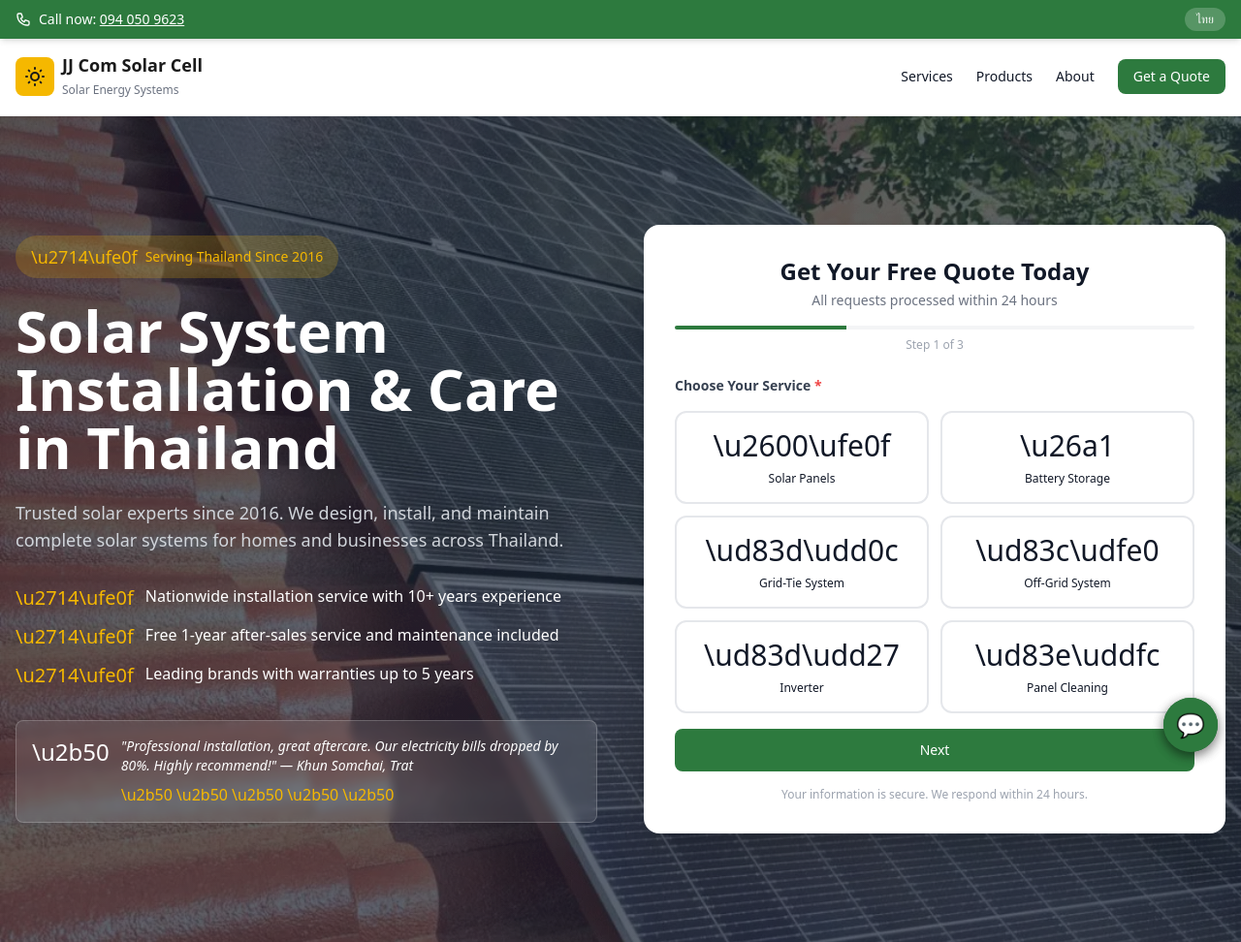
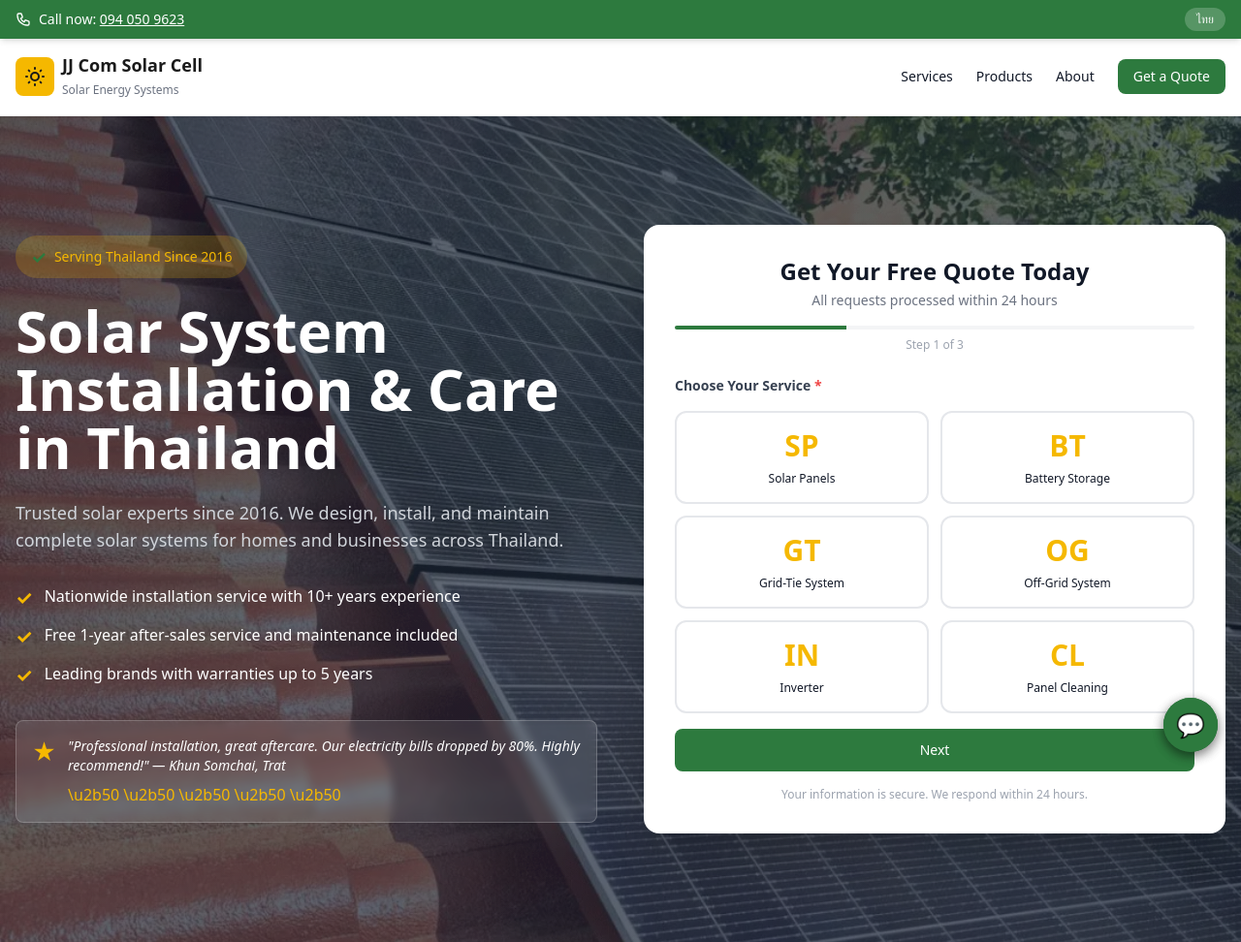
Before and after one commit to PerryTheImp/koh-chang-solar-cell, an Astro site: page / in a window 1280 px wide. Shown: the top 972 px of the page at 97% size. Built offline with nearby package versions, Linux system fonts and the light colour scheme; Astro itself is replaced by a stand-in of ours.

Commit message:
fix: use text-based service icons instead of emojis to avoid encoding issues

```diff
--- a/src/pages/index.astro
+++ b/src/pages/index.astro
@@ -78,28 +78,28 @@ const eduArticles = [
     <div class="relative max-w-7xl mx-auto px-4 py-20 md:py-28 grid lg:grid-cols-2 gap-12 items-center">
       <div>
         <div class="inline-flex items-center gap-2 bg-solar-yellow/20 text-solar-yellow px-4 py-2 rounded-full text-sm font-medium mb-6">
-          <span class="text-lg">\u2714\ufe0f</span>
+          <span class="text-lg font-bold text-solar-green">✓</span>
           <span>Serving Thailand Since 2016</span>
         </div>
         <h1 class="text-4xl md:text-5xl lg:text-6xl font-bold leading-tight mb-6">{t.heroH1}</h1>
         <p class="text-lg text-gray-300 mb-8 max-w-xl">{t.heroSub}</p>
         <ul class="space-y-3 mb-8">
           <li class="flex items-start gap-3">
-            <span class="text-solar-yellow text-xl">\u2714\ufe0f</span>
+            <span class="text-solar-yellow text-xl font-bold text-solar-green">✓</span>
             <span>{t.benefit1}</span>
           </li>
           <li class="flex items-start gap-3">
-            <span class="text-solar-yellow text-xl">\u2714\ufe0f</span>
+            <span class="text-solar-yellow text-xl font-bold text-solar-green">✓</span>
             <span>{t.benefit2}</span>
           </li>
           <li class="flex items-start gap-3">
-            <span class="text-solar-yellow text-xl">\u2714\ufe0f</span>
+            <span class="text-solar-yellow text-xl font-bold text-solar-green">✓</span>
             <span>{t.benefit3}</span>
           </li>
         </ul>
         <div class="bg-white/10 backdrop-blur-sm rounded-lg p-4 border border-white/20">
           <div class="flex items-start gap-3">
-            <span class="text-2xl">\u2b50</span>
+            <span class="text-2xl font-bold text-solar-yellow">★</span>
             <div>
               <p class="text-sm italic">{t.reviewSnippet}</p>
               <div class="flex gap-1 mt-2">
@@ -129,27 +129,27 @@ const eduArticles = [
             <p class="text-sm font-semibold text-gray-700 mb-4">Choose Your Service <span class="text-red-500">*</span></p>
             <div class="grid grid-cols-2 gap-3">
               <button type="button" data-value="solar-panels" class="service-option flex flex-col items-center gap-2 p-4 border-2 border-gray-200 rounded-xl hover:border-solar-green hover:bg-green-50 transition-all cursor-pointer" onclick="selectService(this, 'solar-panels')">
-                <span class="text-3xl">\u2600\ufe0f</span>
+                <span class="text-3xl font-bold text-solar-yellow">SP</span>
                 <span class="text-xs font-medium text-center">Solar Panels</span>
               </button>
               <button type="button" data-value="battery" class="service-option flex flex-col items-center gap-2 p-4 border-2 border-gray-200 rounded-xl hover:border-solar-green hover:bg-green-50 transition-all cursor-pointer" onclick="selectService(this, 'battery')">
-                <span class="text-3xl">\u26a1</span>
+                <span class="text-3xl font-bold text-solar-yellow">BT</span>
                 <span class="text-xs font-medium text-center">Battery Storage</span>
               </button>
               <button type="button" data-value="grid-tie" class="service-option flex flex-col items-center gap-2 p-4 border-2 border-gray-200 rounded-xl hover:border-solar-green hover:bg-green-50 transition-all cursor-pointer" onclick="selectService(this, 'grid-tie')">
-                <span class="text-3xl">\ud83d\udd0c</span>
+                <span class="text-3xl font-bold text-solar-yellow">GT</span>
                 <span class="text-xs font-medium text-center">Grid-Tie System</span>
               </button>
               <button type="button" data-value="off-grid" class="service-option flex flex-col items-center gap-2 p-4 border-2 border-gray-200 rounded-xl hover:border-solar-green hover:bg-green-50 transition-all cursor-pointer" onclick="selectService(this, 'off-grid')">
-                <span class="text-3xl">\ud83c\udfe0</span>
+                <span class="text-3xl font-bold text-solar-yellow">OG</span>
                 <span class="text-xs font-medium text-center">Off-Grid System</span>
               </button>
               <button type="button" data-value="inverter" class="service-option flex flex-col items-center gap-2 p-4 border-2 border-gray-200 rounded-xl hover:border-solar-green hover:bg-green-50 transition-all cursor-pointer" onclick="selectService(this, 'inverter')">
-                <span class="text-3xl">\ud83d\udd27</span>
+                <span class="text-3xl font-bold text-solar-yellow">IN</span>
                 <span class="text-xs font-medium text-center">Inverter</span>
               </button>
               <button type="button" data-value="cleaning" class="service-option flex flex-col items-center gap-2 p-4 border-2 border-gray-200 rounded-xl hover:border-solar-green hover:bg-green-50 transition-all cursor-pointer" onclick="selectService(this, 'cleaning')">
-                <span class="text-3xl">\ud83e\uddfc</span>
+                <span class="text-3xl font-bold text-solar-yellow">CL</span>
                 <span class="text-xs font-medium text-center">Panel Cleaning</span>
               </button>
             </div>
@@ -355,7 +355,7 @@ const eduArticles = [
       <div class="grid md:grid-cols-2 gap-6 max-w-4xl mx-auto">
         {[t.aboutItem1, t.aboutItem2, t.aboutItem3, t.aboutItem4, t.aboutItem5, t.aboutItem6, t.aboutItem7, t.aboutItem8, t.aboutItem9, t.aboutItem10].map((item) => (
           <div class="flex items-start gap-3">
-            <span class="text-solar-green text-xl">\u2714\ufe0f</span>
+            <span class="text-solar-green text-xl font-bold text-solar-green">✓</span>
             <span class="text-gray-700">{item}</span>
           </div>
         ))}
@@ -373,7 +373,7 @@ const eduArticles = [
         {eduArticles.map((a) => (
           <div class="bg-white rounded-xl p-6 shadow-sm hover:shadow-md transition-shadow border border-gray-100">
             <div class="w-10 h-10 bg-blue-100 rounded-lg flex items-center justify-center mb-4">
-              <span class="text-xl">\ud83d\udcda</span>
+              <span class="text-xl font-bold text-blue-600">EDU</span>
             </div>
             <h3 class="font-bold mb-2">{a.title}</h3>
             <p class="text-gray-600 text-sm mb-4">{a.desc}</p>
@@ -393,21 +393,21 @@ const eduArticles = [
       <div class="max-w-2xl mx-auto bg-white rounded-2xl shadow-lg p-8 border border-gray-100">
         <div class="space-y-6">
           <div class="flex items-center gap-4 p-4 bg-gray-50 rounded-lg">
-            <div class="w-12 h-12 bg-solar-green/10 rounded-full flex items-center justify-center text-xl">\ud83d\udcde</div>
+            <div class="w-12 h-12 bg-solar-green/10 rounded-full flex items-center justify-center text-xl font-bold text-solar-green">PHN</div>
             <div>
               <div class="text-sm text-gray-500">Phone</div>
               <a href="tel:+66940509623" class="text-xl font-bold text-solar-dark hover:text-solar-green transition-colors">094 050 9623</a>
             </div>
           </div>
           <div class="flex items-center gap-4 p-4 bg-gray-50 rounded-lg">
-            <div class="w-12 h-12 bg-solar-green/10 rounded-full flex items-center justify-center text-xl">\u2709\ufe0f</div>
+            <div class="w-12 h-12 bg-solar-green/10 rounded-full flex items-center justify-center text-xl font-bold text-solar-green">EML</div>
             <div>
               <div class="text-sm text-gray-500">Email</div>
               <a href="mailto:jjcomandsolarcell@gmail.com" class="text-lg font-medium text-solar-dark hover:text-solar-green transition-colors">jjcomandsolarcell@gmail.com</a>
             </div>
           </div>
           <div class="flex items-center gap-4 p-4 bg-gray-50 rounded-lg">
-            <div class="w-12 h-12 bg-solar-green/10 rounded-full flex items-center justify-center text-xl">\ud83d\udccd</div>
+            <div class="w-12 h-12 bg-solar-green/10 rounded-full flex items-center justify-center text-xl font-bold text-solar-green">LOC</div>
             <div>
               <div class="text-sm text-gray-500">Address</div>
               <span class="text-lg font-medium text-solar-dark">113/10 Moo 4, Ko Chang District, Trat 23170, Thailand</span>
--- a/src/pages/th/index.astro
+++ b/src/pages/th/index.astro
@@ -78,28 +78,28 @@ const eduArticles = [
     <div class="relative max-w-7xl mx-auto px-4 py-20 md:py-28 grid lg:grid-cols-2 gap-12 items-center">
       <div>
         <div class="inline-flex items-center gap-2 bg-solar-yellow/20 text-solar-yellow px-4 py-2 rounded-full text-sm font-medium mb-6">
-          <span class="text-lg">\u2714\ufe0f</span>
+          <span class="text-lg font-bold text-solar-green">✓</span>
           <span>ให้บริการทั่วประเทศไทยตั้งแต่ปี 2016</span>
         </div>
         <h1 class="text-3xl md:text-4xl lg:text-5xl font-bold leading-tight mb-6">{t.heroH1}</h1>
         <p class="text-lg text-gray-300 mb-8 max-w-xl">{t.heroSub}</p>
         <ul class="space-y-3 mb-8">
           <li class="flex items-start gap-3">
-            <span class="text-solar-yellow text-xl">\u2714\ufe0f</span>
+            <span class="text-solar-yellow text-xl font-bold text-solar-green">✓</span>
             <span>{t.benefit1}</span>
           </li>
           <li class="flex items-start gap-3">
-            <span class="text-solar-yellow text-xl">\u2714\ufe0f</span>
+            <span class="text-solar-yellow text-xl font-bold text-solar-green">✓</span>
             <span>{t.benefit2}</span>
           </li>
           <li class="flex items-start gap-3">
-            <span class="text-solar-yellow text-xl">\u2714\ufe0f</span>
+            <span class="text-solar-yellow text-xl font-bold text-solar-green">✓</span>
             <span>{t.benefit3}</span>
           </li>
         </ul>
         <div class="bg-white/10 backdrop-blur-sm rounded-lg p-4 border border-white/20">
           <div class="flex items-start gap-3">
-            <span class="text-2xl">\u2b50</span>
+            <span class="text-2xl font-bold text-solar-yellow">★</span>
             <div>
               <p class="text-sm italic">{t.reviewSnippet}</p>
               <div class="flex gap-1 mt-2">
@@ -242,7 +242,7 @@ const eduArticles = [
       <div class="grid md:grid-cols-2 gap-6 max-w-4xl mx-auto">
         {[t.aboutItem1, t.aboutItem2, t.aboutItem3, t.aboutItem4, t.aboutItem5, t.aboutItem6, t.aboutItem7, t.aboutItem8, t.aboutItem9, t.aboutItem10].map((item) => (
           <div class="flex items-start gap-3">
-            <span class="text-solar-green text-xl">\u2714\ufe0f</span>
+            <span class="text-solar-green text-xl font-bold text-solar-green">✓</span>
             <span class="text-gray-700">{item}</span>
           </div>
         ))}
@@ -259,7 +259,7 @@ const eduArticles = [
       <div class="grid md:grid-cols-2 lg:grid-cols-4 gap-6">
         {eduArticles.map((a) => (
           <div class="bg-white rounded-xl p-6 shadow-sm hover:shadow-md transition-shadow border border-gray-100">
-            <div class="w-10 h-10 bg-blue-100 rounded-lg flex items-center justify-center mb-4 text-xl">\ud83d\udcda</div>
+            <div class="w-10 h-10 bg-blue-100 rounded-lg flex items-center justify-center mb-4 text-xl font-bold text-blue-600">EDU</div>
             <h3 class="font-bold mb-2">{a.title}</h3>
             <p class="text-gray-600 text-sm mb-4">{a.desc}</p>
             <span class="text-solar-green text-sm font-medium">{t.eduLink} →</span>
@@ -278,21 +278,21 @@ const eduArticles = [
       <div class="max-w-2xl mx-auto bg-white rounded-2xl shadow-lg p-8 border border-gray-100">
         <div class="space-y-6">
           <div class="flex items-center gap-4 p-4 bg-gray-50 rounded-lg">
-            <div class="w-12 h-12 bg-solar-green/10 rounded-full flex items-center justify-center text-xl">\ud83d\udcde</div>
+            <div class="w-12 h-12 bg-solar-green/10 rounded-full flex items-center justify-center text-xl font-bold text-solar-green">PHN</div>
             <div>
               <div class="text-sm text-gray-500">โทรศัพท์</div>
               <a href="tel:+66940509623" class="text-xl font-bold text-solar-dark hover:text-solar-green transition-colors">094 050 9623</a>
             </div>
           </div>
           <div class="flex items-center gap-4 p-4 bg-gray-50 rounded-lg">
-            <div class="w-12 h-12 bg-solar-green/10 rounded-full flex items-center justify-center text-xl">\u2709\ufe0f</div>
+            <div class="w-12 h-12 bg-solar-green/10 rounded-full flex items-center justify-center text-xl font-bold text-solar-green">EML</div>
             <div>
               <div class="text-sm text-gray-500">อีเมล</div>
               <a href="mailto:jjcomandsolarcell@gmail.com" class="text-lg font-medium text-solar-dark hover:text-solar-green transition-colors">jjcomandsolarcell@gmail.com</a>
             </div>
           </div>
           <div class="flex items-center gap-4 p-4 bg-gray-50 rounded-lg">
-            <div class="w-12 h-12 bg-solar-green/10 rounded-full flex items-center justify-center text-xl">\ud83d\udccd</div>
+            <div class="w-12 h-12 bg-solar-green/10 rounded-full flex items-center justify-center text-xl font-bold text-solar-green">LOC</div>
             <div>
               <div class="text-sm text-gray-500">ที่อยู่</div>
               <span class="text-lg font-medium text-solar-dark">113/10 หมู่ 4 ต.เกาะช้าง อ.เกาะช้าง จ.ตราด 23170</span>
```
